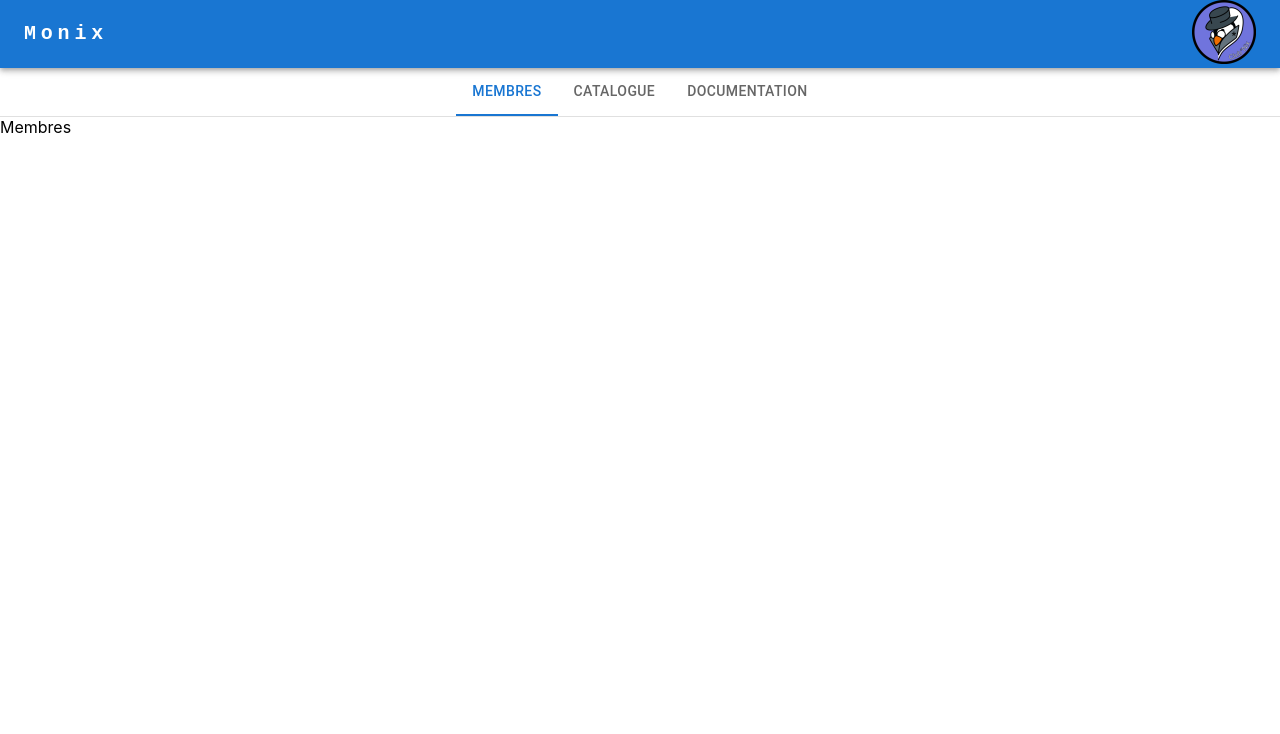
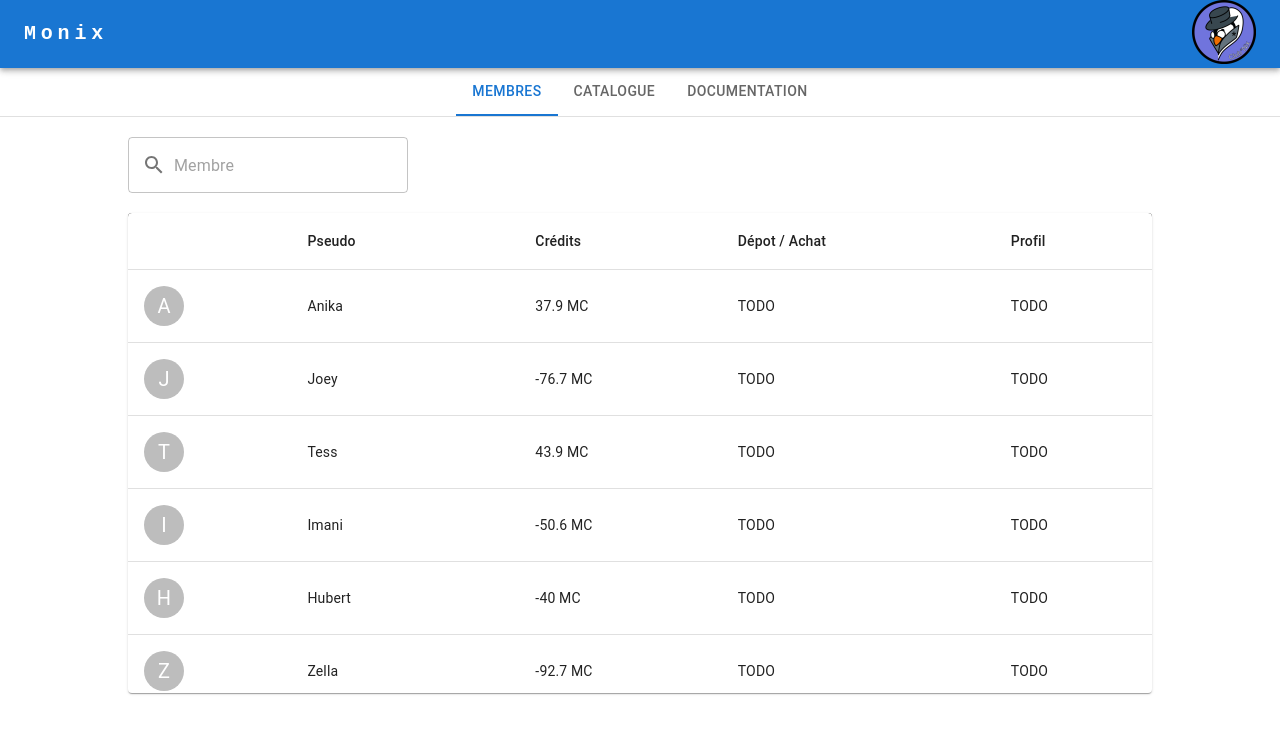
Before and after one commit to ClubNix/monix-1.5, a React (Create React App) app: page /membres in a window 1280 px wide. Shown: the top 734 px of the page. Built offline with nearby package versions, Linux system fonts and the light colour scheme.

Commit message:
Added Member Panel

```diff
--- a/src/App.tsx
+++ b/src/App.tsx
@@ -3,6 +3,7 @@ import React, { useState } from "react";
 import "./App.css";
 import NixBar from "./Components/NixBar";
 import NixTabs from "./Components/NixTabs";
+import MembersPage from "./Pages/Members";
 
 function App() {
   const [currentTab, setCurrentTab] = useState("Membres");
@@ -14,7 +15,7 @@ function App() {
         selectedTab={currentTab}
         tabChange={(evt, val) => setCurrentTab(val)}
         tabs={{
-          Membres: <div>Membres</div>,
+          Membres: <MembersPage />,
           Catalogue: <div>Catalogue</div>,
           Documentation: <div>Documentation</div>,
         }}
--- /dev/null
+++ b/src/Components/MemberTable.tsx
@@ -0,0 +1,74 @@
+import {
+  TableContainer,
+  Table,
+  TableHead,
+  TableRow,
+  TableCell,
+  TableBody,
+  Paper,
+  InputAdornment,
+  Box,
+  Avatar,
+  Input,
+  TextField,
+} from "@mui/material";
+import SearchIcon from "@mui/icons-material/Search";
+import { Member } from "../Model/types";
+import { useState } from "react";
+
+export type MembersTableProps = { members: Member[] };
+
+const MembersTable = ({ members }: MembersTableProps) => {
+  const [memberFilter, setMemberFilter] = useState("");
+  return (
+    <Box sx={{ width: "80%" }}>
+      <TextField
+        sx={{ marginBottom: "20px" }}
+        placeholder="Membre"
+        value={memberFilter}
+        onChange={(evt) => setMemberFilter(evt.currentTarget.value)}
+        InputProps={{
+          startAdornment: (
+            <InputAdornment position="start">
+              <SearchIcon />
+            </InputAdornment>
+          ),
+        }}
+      />
+      <Paper sx={{ overflow: "hidden" }}>
+        <TableContainer sx={{ maxHeight: "60vh" }}>
+          <Table stickyHeader aria-label="Member table">
+            <TableHead>
+              <TableRow sx={{ backgroundColor: "black" }}>
+                <TableCell></TableCell>
+                <TableCell>Pseudo</TableCell>
+                <TableCell>Crédits</TableCell>
+                <TableCell>Dépot / Achat</TableCell>
+                <TableCell>Profil</TableCell>
+              </TableRow>
+            </TableHead>
+            <TableBody>
+              {members
+                .filter((member) => member.pseudo.includes(memberFilter))
+                .map(({ id, pseudo, balance }) => (
+                  <TableRow key={`row-member-${id}`}>
+                    <TableCell>
+                      <Avatar>{pseudo[0]}</Avatar>
+                    </TableCell>
+                    <TableCell>{pseudo}</TableCell>
+                    <TableCell>
+                      <>{balance} MC</>
+                    </TableCell>
+                    <TableCell>TODO</TableCell>
+                    <TableCell>TODO</TableCell>
+                  </TableRow>
+                ))}
+            </TableBody>
+          </Table>
+        </TableContainer>
+      </Paper>
+    </Box>
+  );
+};
+
+export default MembersTable;
--- /dev/null
+++ b/src/Model/types.d.ts
@@ -0,0 +1,5 @@
+export type Member = {
+  id: Number;
+  pseudo: String;
+  balance: Number;
+};
--- /dev/null
+++ b/src/Pages/Members.tsx
@@ -0,0 +1,11 @@
+import { Box } from "@mui/system";
+import MembersTable from "../Components/MemberTable";
+import { generateFakeMembers } from "../utils";
+
+const MembersPage = () => (
+    <Box sx={{display: "flex", flexDirection: "row", justifyContent: "center", width: "100%", marginTop: "20px"}}>
+        <MembersTable members={generateFakeMembers(100)} />
+    </Box>
+)
+
+export default MembersPage;
--- /dev/null
+++ b/src/utils.ts
@@ -0,0 +1,15 @@
+import { Member } from "./Model/types";
+import { faker } from "@faker-js/faker";
+
+export const generateFakeMembers = (nb: number) => {
+  const members: Member[] = [];
+
+  for (let i = 0; i < nb; i++)
+    members.push({
+      id: i,
+      pseudo: faker.name.firstName(),
+      balance: Number(faker.finance.amount(-100, 100, 1)),
+    });
+
+  return members;
+};
```
